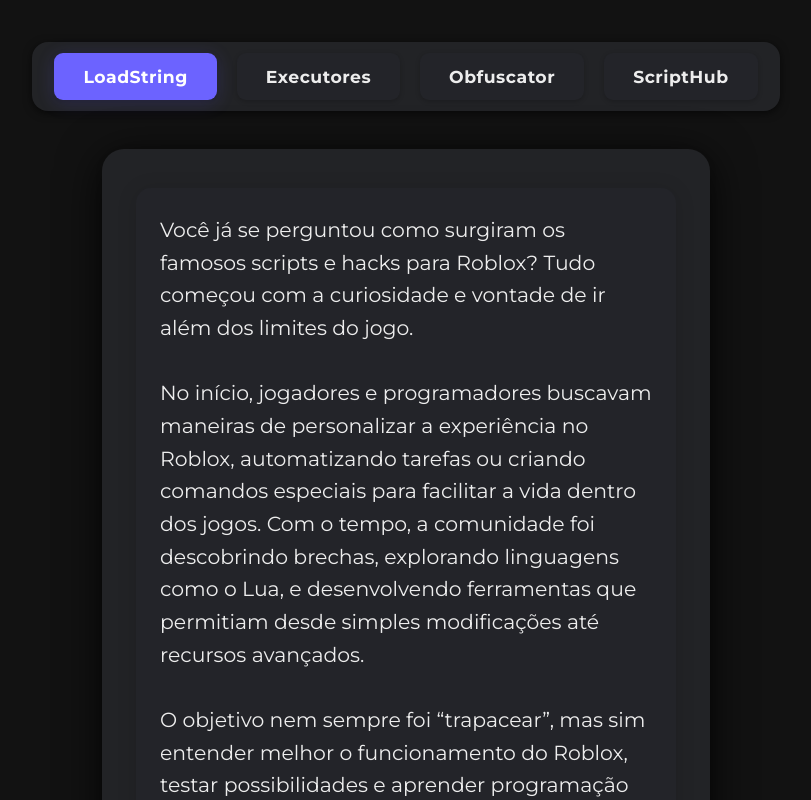
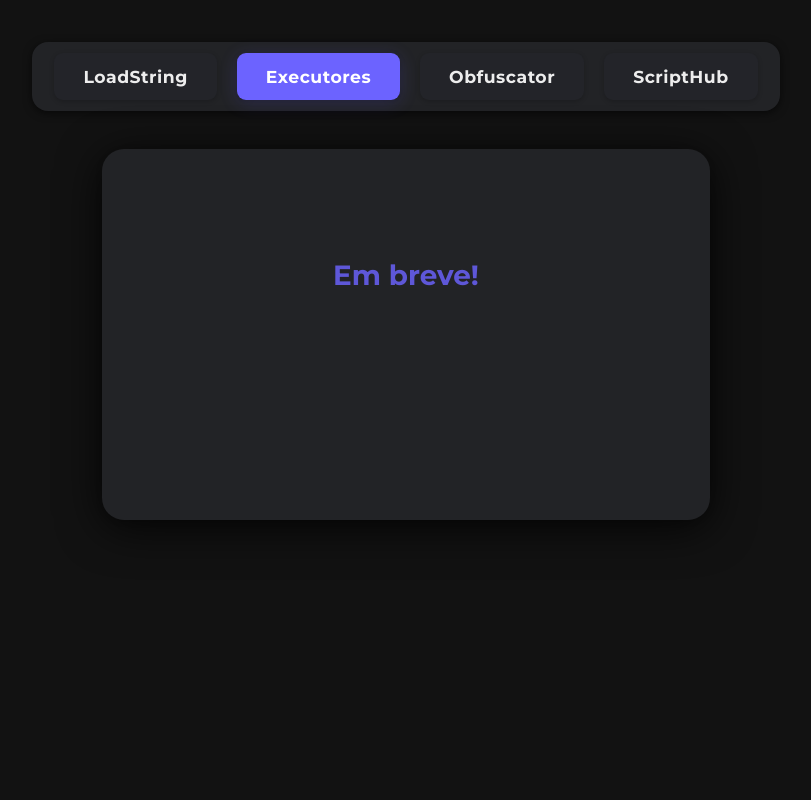
Before and after one commit to LasFhubs/website, a plain HTML site: page index.html in a window 1280 px wide. Both pictures are taken after a click on the button "Executores". Shown: the top 800 px of the page, without its empty margins (234-1045 px from the left). Drawn offline with Linux system fonts and the light colour scheme.

Commit message:
Update index.html

```diff
--- a/index.html
+++ b/index.html
@@ -421,6 +421,11 @@
         });
       }
 
+      function renderExecutores() {
+        setActiveTab("btn-executores");
+        contentArea.innerHTML = `<div class="executores-soon">Em breve!</div>`;
+      }
+
       function advancedObfuscateLua(luaCode) {
         // Remove comentários
         let code = luaCode.replace(/--.*$/gm, "");
```
